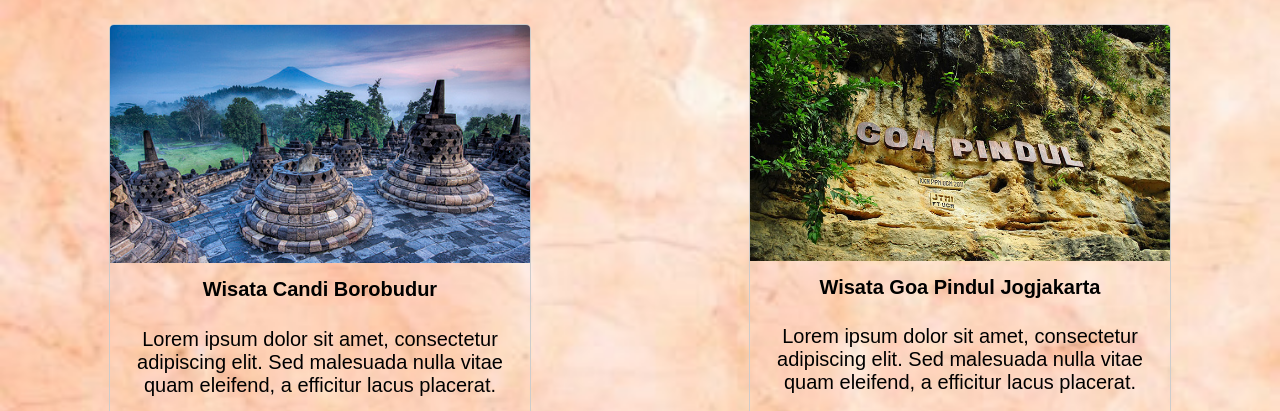
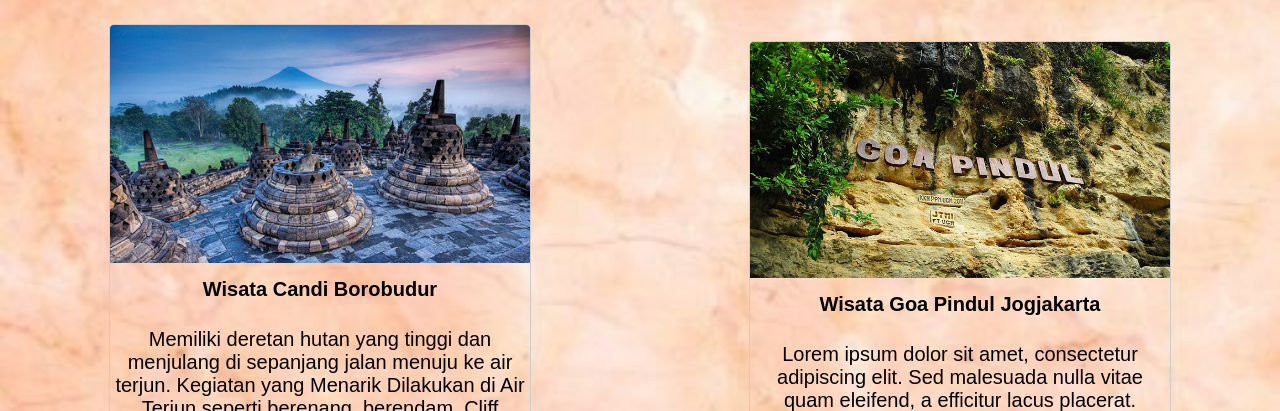
Before and after one commit to Normala22/Kelompok_Himung, a plain HTML site: page index.html in a window 1280 px wide. Shown: the part 514-925 px from the top of the page. Drawn offline with Linux system fonts and the light colour scheme.

Commit message:
Peenambahan isi index.html

```diff
--- a/index.html
+++ b/index.html
@@ -30,7 +30,7 @@
 			<div class="card">
 				<img src="borobudur.jpg" alt="borobudur">
 				<h4>Wisata Candi Borobudur</h4>
-				<p>Lorem ipsum dolor sit amet, consectetur adipiscing elit. Sed malesuada nulla vitae quam eleifend, a efficitur lacus placerat.</p>
+				<p>Memiliki deretan hutan yang tinggi dan menjulang di sepanjang jalan menuju ke air terjun. Kegiatan yang Menarik Dilakukan di Air Terjun seperti berenang, berendam, Cliff Jumping, berkemah, dan berfoto.</p>
 				<a href="detail.html">Lihat Detail</a>
 			</div>
 			<div class="card">
```
